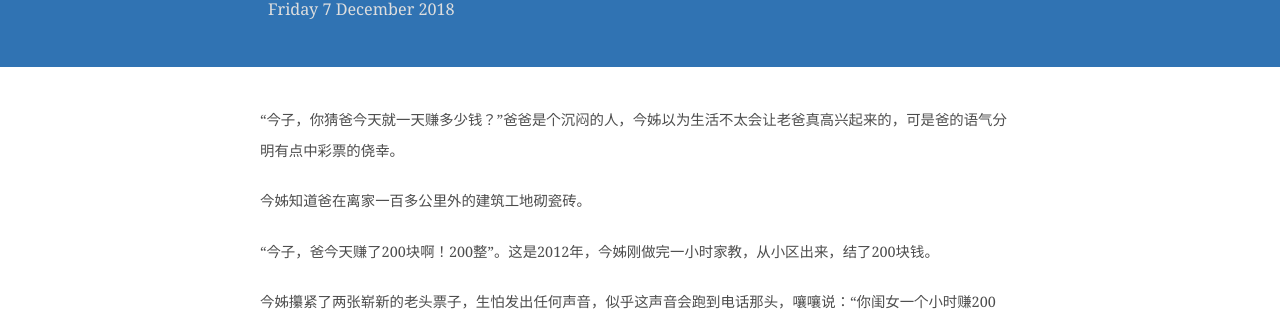
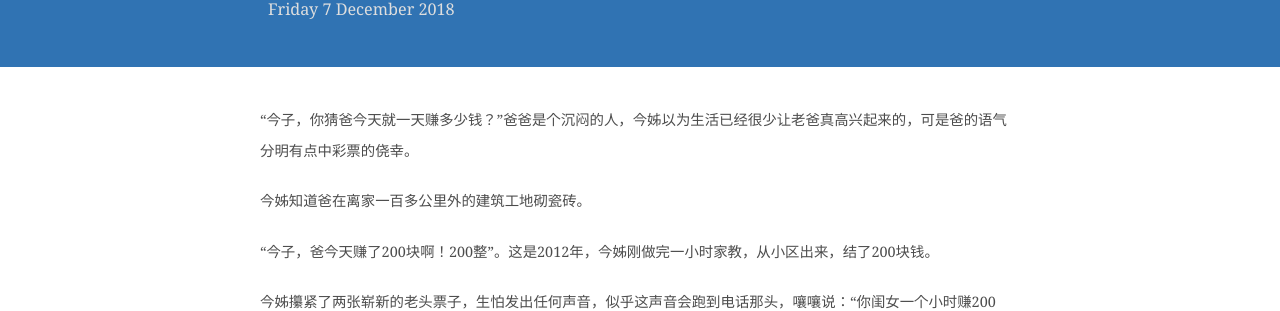
Before and after one commit to shirleysteve/1, a Jekyll site: the page built from _posts/2018-12-7-今姊2.md, in a window 1280 px wide. Shown: the part 179-490 px from the top of the page. Built offline with Jekyll 4.4.1, drawn with Linux system fonts in a browser that asks for light colours; nearby versions of some CDN libraries; comment, search, counter and statistics services are not loaded.

Commit message:
Update 2018-12-7-今姊2.md

```diff
--- a/_posts/2018-12-7-今姊2.md
+++ b/_posts/2018-12-7-今姊2.md
@@ -4,7 +4,7 @@ layout: post
 title: 二
 ---
 
-“今子，你猜爸今天就一天赚多少钱？”爸爸是个沉闷的人，今姊以为生活不太会让老爸真高兴起来的，可是爸的语气分明有点中彩票的侥幸。
+“今子，你猜爸今天就一天赚多少钱？”爸爸是个沉闷的人，今姊以为生活已经很少让老爸真高兴起来的，可是爸的语气分明有点中彩票的侥幸。
 
 今姊知道爸在离家一百多公里外的建筑工地砌瓷砖。
 
```
